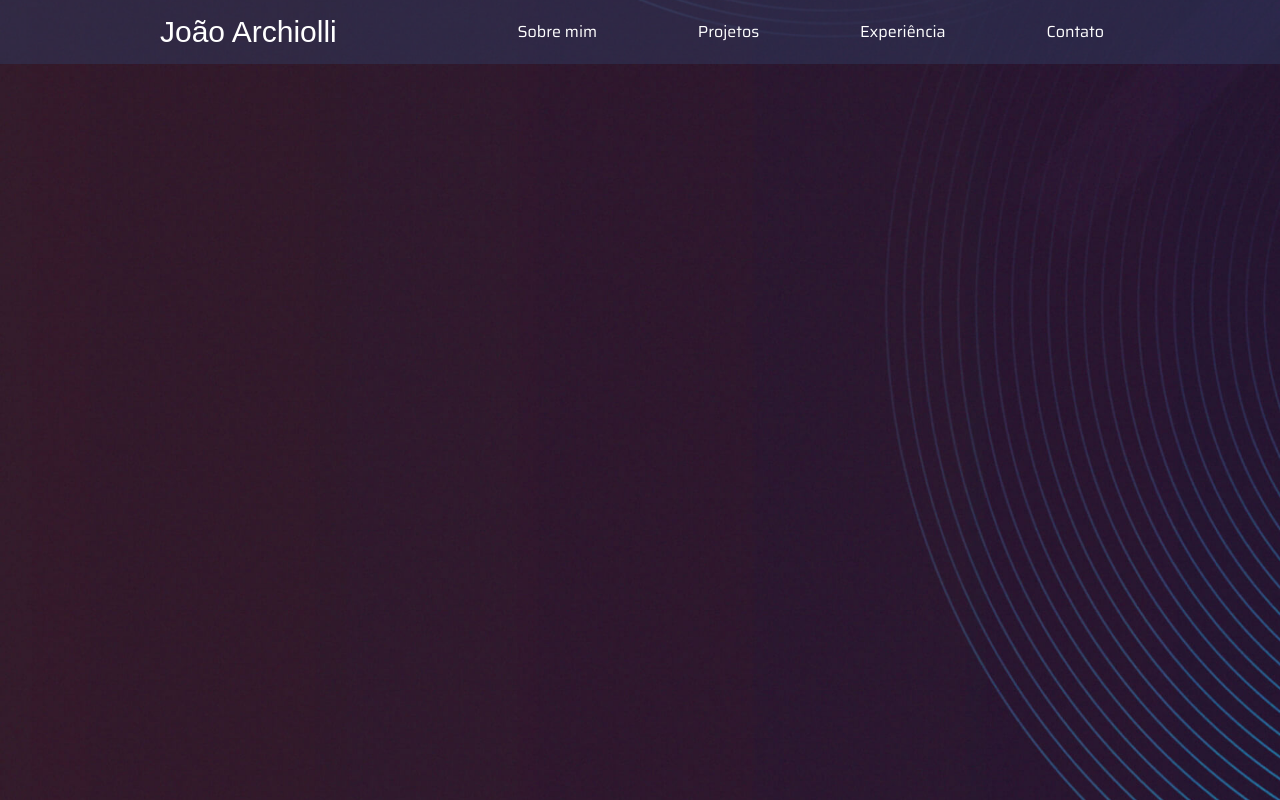
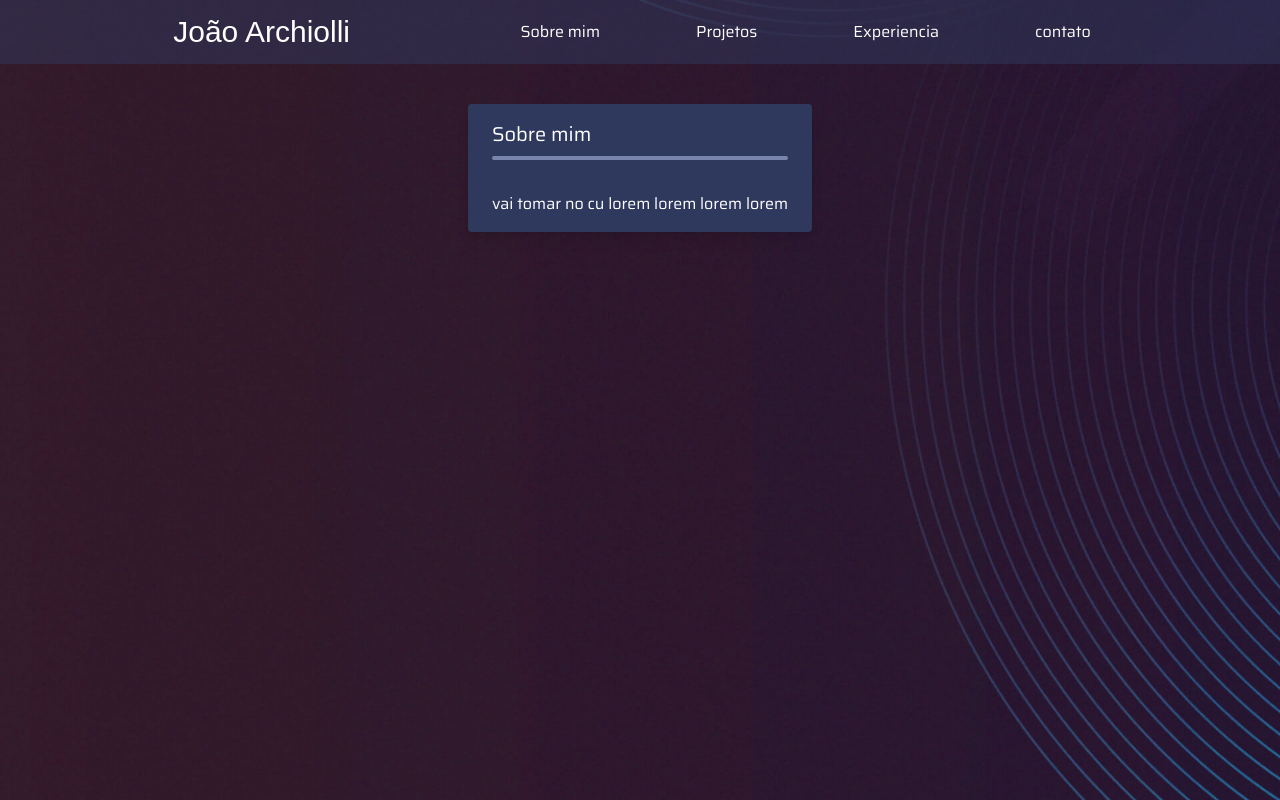
Before and after one commit to Archiolli/portifolio, a Next.js app: page / in a window 1280 px wide. Built offline with nearby package versions, Linux system fonts and the light colour scheme; a web font is replaced by a local one.

Commit message:
feat card + navbar melhorada

```diff
--- a/package.json
+++ b/package.json
@@ -10,6 +10,7 @@
   },
   "dependencies": {
     "@faker-js/faker": "^8.0.2",
+    "@headlessui/react": "^1.7.15",
     "@types/node": "20.3.1",
     "@types/react": "18.2.12",
     "@types/react-dom": "18.2.5",
@@ -17,6 +18,7 @@
     "chart.js": "^4.3.0",
     "eslint": "8.42.0",
     "eslint-config-next": "13.4.5",
+    "heroicons": "^2.0.18",
     "next": "13.4.5",
     "postcss": "8.4.24",
     "react": "18.2.0",
--- a/src/app/components/card/index.tsx
+++ b/src/app/components/card/index.tsx
@@ -1,18 +1,22 @@
 'use client'
 import { useState, useEffect } from 'react';
 
-export default function Card({ heigth, width } : any) {
-		return(
-            <>
-
-                <div className={`h-${heigth} w-${width}`}>
-                    <div ></div>
-                    <div ></div>
-                    <div></div>
-                    <div></div>
-                </div>
-            </>
 
 
-		)
+export default function Card({text, content} : String) {
+	return (
+		<>
+			<div className='max-w-sm rounded bg-cardContent overflow-hidden shadow-lg'>
+				<div className="px-6 py-4">
+					<div className="text-xl mb-2 font-normal text-white">{text}</div>
+					<div className="border-2 w-full flex justify-center items-center rounded-full border-solid border-lineCard">	</div>
+				</div>
+					<div className="text-white mb-2 px-6 pt-4 pb-2">
+						{content}
+					</div>
+			</div>
+		</>
+
+
+	)
 }
--- a/src/app/components/navbar/index.tsx
+++ b/src/app/components/navbar/index.tsx
@@ -9,17 +9,24 @@ const StancilOne = Saira_Stencil_One({
 
 export default function Navbar() {
 		return(
-				<div className='w-full text-center justify-center absolute  text-white bg-navzin'>
-					<div className='px-40'>
-						<div className='h-16 flex justify-between items-center'>
-							<p className={`${StancilOne.className} mr-24 text-3xl flex-nowrap`}>João Archiolli</p>
-							<p className='hover:bg-mouseHoverNav transition-colors duration-500 cursor-pointer rounded-full p-4'>Sobre mim</p>
-							<p className='hover:bg-mouseHoverNav transition-colors duration-500 cursor-pointer rounded-full p-4'>Projetos</p>
-							<p className='hover:bg-mouseHoverNav transition-colors duration-500 cursor-pointer rounded-full p-4'>Experiência</p>
-							<p className='hover:bg-mouseHoverNav transition-colors duration-500 cursor-pointer rounded-full p-4'>Contato</p>
-						</div>
-					</div>
-				</div>
+<>
+
+				<header>
+					<nav className={`px-32 text-white flex justify-around items-center bg-navzin h-16`}>
+						<div className={`${StancilOne.className} text-3xl`}>João Archiolli</div>
+
+						<ul className='flex	list-none'>
+							<li className='ml-16 hover:bg-mouseHoverNav transition-colors duration-500 cursor-pointer rounded-full p-4'>Sobre mim</li>
+							<li className='ml-16 hover:bg-mouseHoverNav transition-colors duration-500 cursor-pointer rounded-full p-4'>Projetos</li>
+							<li className='ml-16 hover:bg-mouseHoverNav transition-colors duration-500 cursor-pointer rounded-full p-4'>Experiencia</li>
+							<li className='ml-16 hover:bg-mouseHoverNav transition-colors duration-500 cursor-pointer rounded-full p-4 '>contato</li>
+						</ul>
+					</nav>
+				</header>
+
+
+</>
+
 
 		)
 }
--- a/src/app/layout.tsx
+++ b/src/app/layout.tsx
@@ -18,7 +18,7 @@ export default function RootLayout({
       <body className={`${inter.className}`}>
 
         <>
-        <div className='bg-image bg-no-repeat bg-cover bg-center h-screen w-screen fixed'>
+        <div className='bg-image bg-scroll bg-no-repeat bg-cover bg-center h-screen w-screen fixed'>
           {children}
           </div>
 
--- a/src/app/page.tsx
+++ b/src/app/page.tsx
@@ -1,3 +1,4 @@
+import Card from "./components/card"
 import Navbar from "./components/navbar"
 import GraficoBarra from "./graficoDeBarras/page"
 import GraficoPizza from "./graficoDePizza/page"
@@ -10,8 +11,8 @@ export default function Home() {
   return (
     <>
     <Navbar/>
-    <div className="flex">
-
+    <div className="flex items-center justify-center mt-10">
+      <Card text={'Sobre mim'} content={"vai tomar no cu lorem lorem lorem lorem"}/>
 
 
     {/*<GraficoBarra/> <GraficoPizza/>*/}
--- a/tailwind.config.js
+++ b/tailwind.config.js
@@ -12,7 +12,9 @@ module.exports = {
       }),
       colors: {
         'navzin': 'rgba(47, 57, 94, 0.49)',
-        'mouseHoverNav' :  '#FF9900'
+        'mouseHoverNav' :  '#FF9900',
+        'lineCard': '#7A85AD',
+        'cardContent': '#2F395E'
       },
     },
   },
```
Also changed, not shown: 1 other file (tests, documents, lock files or other folders).
